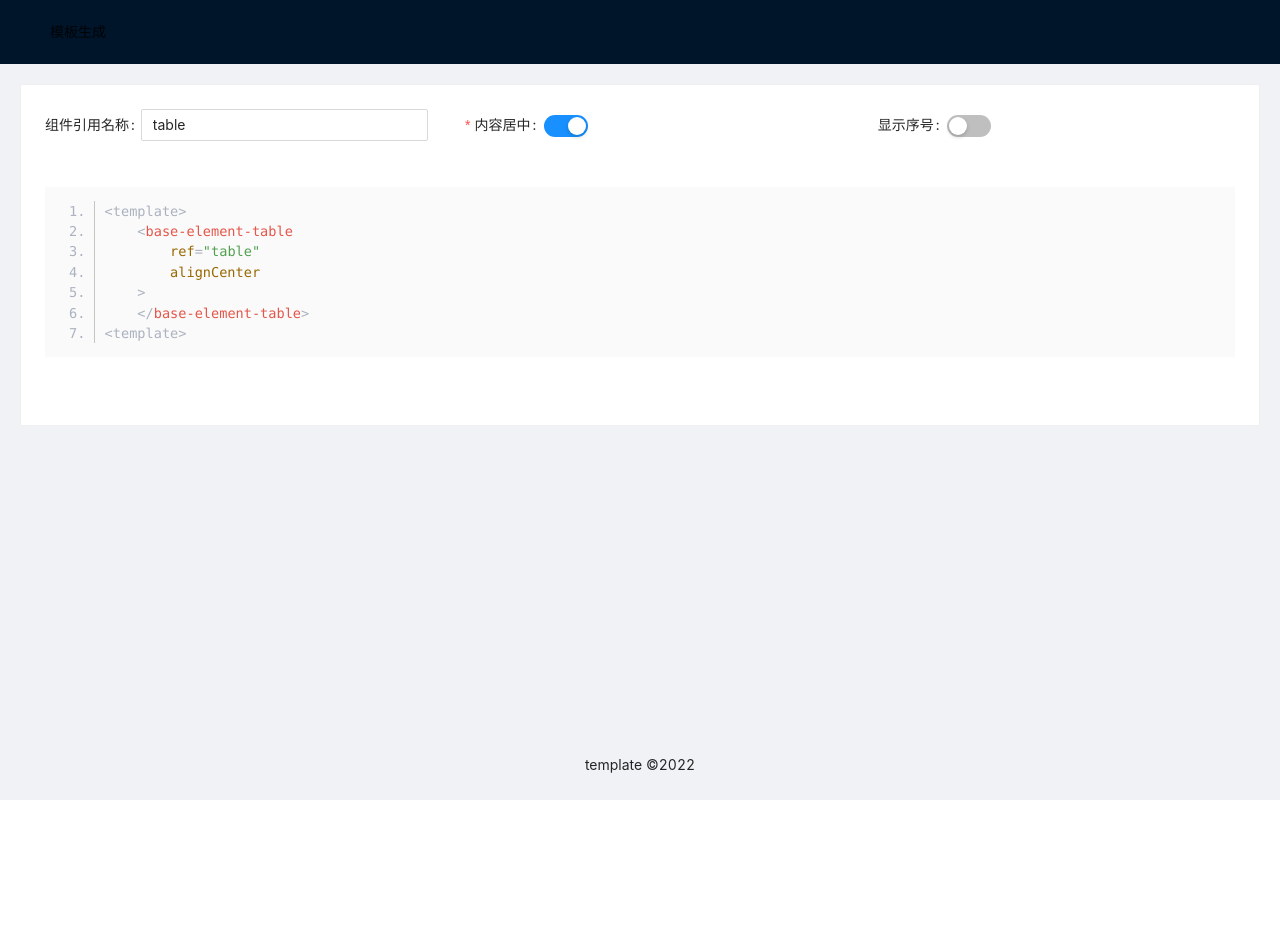
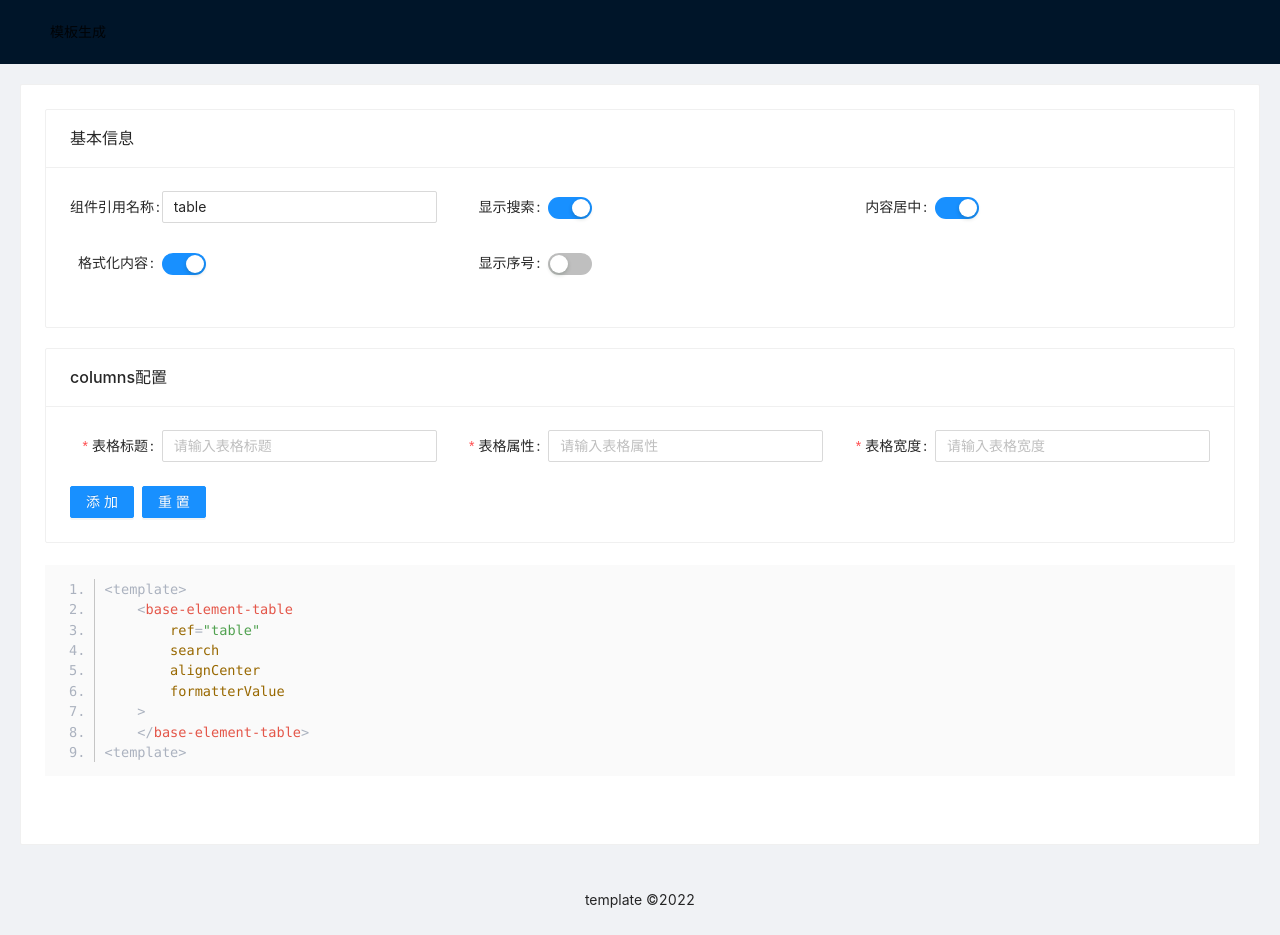
Before and after one commit to LCJ-MinYa/template, a Vue app: page /#/supplyChainBaseElementTable in a window 1280 px wide. Before the commit the page ends 800 px from the top, so only its background shows below. Built offline with nearby package versions, Linux system fonts and the light colour scheme.

Commit message:
组件编写

```diff
--- a/src/assets/styles/common.css
+++ b/src/assets/styles/common.css
@@ -1,7 +1,4 @@
-.container {
-    padding: 20px;
-}
-
+/* 显示行号css */
 pre {
     position: relative;
     min-width: 600px;
@@ -32,3 +29,11 @@ pre {
     list-style-position: outside;
     border-left: 1px solid #c5c5c5;
 }
+
+/* 全局css */
+.container {
+    padding: 20px;
+}
+.margin-bottom-20 {
+    margin-bottom: 20px;
+}
--- a/src/layout/index.ts
+++ b/src/layout/index.ts
@@ -1,12 +1,13 @@
 /*
  * @Author: LiChaoJun
  * @Date: 2022-04-19 15:44:56
- * @LastEditTime: 2022-04-22 15:35:32
+ * @LastEditTime: 2022-04-25 10:14:48
  * @LastEditors: LiChaoJun
  * @Description: layout全局注册组件
  */
+import { App as Application } from 'vue';
 import LayoutBasicPage from './page/basic.vue';
 
-export default function install(app: any): void {
+export default function install(app: Application): void {
     app.component('LayoutBasicPage', LayoutBasicPage);
 }
--- a/src/main.ts
+++ b/src/main.ts
@@ -1,36 +1,26 @@
 /*
  * @Author: LiChaoJun
  * @Date: 2022-04-18 11:13:31
- * @LastEditTime: 2022-04-24 17:26:18
+ * @LastEditTime: 2022-04-25 10:14:15
  * @LastEditors: LiChaoJun
  * @Description: main
  */
-import { createApp } from 'vue';
+import 'ant-design-vue/dist/antd.css';
+import '@/assets/styles/common.css';
+import 'highlight.js/styles/atom-one-light.css';
+
+import { createApp, App as Application } from 'vue';
 import App from './App.vue';
 import router from './router';
 import store from './store';
 import Antd from 'ant-design-vue';
-import 'ant-design-vue/dist/antd.css';
 import components from '@/layout/index';
-import '@/assets/styles/common.css';
+import Plugins from '@/plugins';
 
-import 'highlight.js/styles/atom-one-light.css';
-import hljs from 'highlight.js';
-
-const app = createApp(App);
-app.use((app) => {
-    app.directive('highlight', function (el) {
-        const blocks = el.querySelectorAll('pre code');
-        blocks.forEach((block: any) => {
-            hljs.highlightBlock(block);
-            // 从这开始是设置行号
-            block.innerHTML = `<ol><li>${block.innerHTML.replace(/\n/g, `</li><li class="line">`)}</li></ol>`;
-        });
-    });
-});
-
+const app: Application = createApp(App);
 app.use(store);
 app.use(router);
 app.use(Antd);
 app.use(components);
+app.use(Plugins);
 app.mount('#app');
--- /dev/null
+++ b/src/plugins/baseDirective.ts
@@ -0,0 +1,25 @@
+/*
+ * @Author: LiChaoJun
+ * @Date: 2022-04-25 09:37:22
+ * @LastEditTime: 2022-04-25 10:24:18
+ * @LastEditors: LiChaoJun
+ * @Description: 全局公用vue指令注册
+ */
+import { App as Application } from 'vue';
+import hljs from 'highlight.js';
+
+const BaseDirective = {
+    install(app: Application): void {
+        app.directive('highlight', function (el) {
+            const blocks: NodeList = el.querySelectorAll('pre code');
+            // eslint-disable-next-line
+            blocks.forEach((block: any) => {
+                hljs.highlightElement(block);
+                // 从这开始是设置行号
+                block.innerHTML = `<ol><li>${block.innerHTML.replace(/\n/g, `</li><li class="line">`)}</li></ol>`;
+            });
+        });
+    },
+};
+
+export default BaseDirective;
--- /dev/null
+++ b/src/plugins/index.ts
@@ -0,0 +1,17 @@
+/*
+ * @Author: LiChaoJun
+ * @Date: 2022-04-25 09:36:37
+ * @LastEditTime: 2022-04-25 09:47:38
+ * @LastEditors: LiChaoJun
+ * @Description: 全局公用插件注册
+ */
+import { App as Application } from 'vue';
+import BaseDirective from './baseDirective';
+
+const Plugins = {
+    install(app: Application): void {
+        app.use(BaseDirective);
+    },
+};
+
+export default Plugins;
--- /dev/null
+++ b/src/utils/util.ts
@@ -0,0 +1,11 @@
+/*
+ * @Author: LiChaoJun
+ * @Date: 2022-04-25 10:19:51
+ * @LastEditTime: 2022-04-25 10:23:30
+ * @LastEditors: LiChaoJun
+ * @Description: util封装函数
+ */
+
+export function replaceEmptyLine(str: string): string {
+    return str.replace(/(\n[\s\t]*\r*\n)/g, '\n').replace(/^[\n\r\n\t]*|[\n\r\n\t]*$/g, '');
+}
--- a/src/views/dashboard/index.vue
+++ b/src/views/dashboard/index.vue
@@ -6,13 +6,7 @@
     </a-card>
 </template>
 
-<script lang="ts">
-import { defineComponent } from 'vue'; // @ is an alias to /src
-
-export default defineComponent({
-    name: 'Home',
-    components: {},
-});
+<script setup lang="ts">
 </script>
 
 <style scoped>
--- a/src/views/supplyChain/baseElementTable.vue
+++ b/src/views/supplyChain/baseElementTable.vue
@@ -1,17 +1,16 @@
 <!--
  * @Author: LiChaoJun
  * @Date: 2022-04-18 11:13:31
- * @LastEditTime: 2022-04-24 17:11:57
+ * @LastEditTime: 2022-04-25 15:45:08
  * @LastEditors: LiChaoJun
  * @Description: baseElementTable模板
 -->
 <template>
     <a-card>
+        <a-card title="基本信息" class="margin-bottom-20">
             <a-form
-            name="form"
                 :label-col="{ span: 6 }"
                 :wrapper-col="{ span: 18, offset: 0 }"
-            autocomplete="off"
                 :model="formState"
                 :rules="formRules"
             >
@@ -22,8 +21,18 @@
                         </a-form-item>
                     </a-col>
                     <a-col :span="8">
+                        <a-form-item label="显示搜索" name="search">
+                            <a-switch v-model:checked="formState.search" />
+                        </a-form-item>
+                    </a-col>
+                    <a-col :span="8">
                         <a-form-item label="内容居中" name="alignCenter">
                             <a-switch v-model:checked="formState.alignCenter" />
+                        </a-form-item>
+                    </a-col>
+                    <a-col :span="8">
+                        <a-form-item label="格式化内容" name="formatterValue">
+                            <a-switch v-model:checked="formState.formatterValue" />
                         </a-form-item>
                     </a-col>
                     <a-col :span="8">
@@ -33,6 +42,41 @@
                     </a-col>
                 </a-row>
             </a-form>
+        </a-card>
+
+        <a-card title="columns配置">
+            <a-form
+                ref="columnsRef"
+                :label-col="{ span: 6 }"
+                :wrapper-col="{ span: 18, offset: 0 }"
+                :model="columnsFormState"
+                :rules="columnsFormRules"
+            >
+                <a-row :gutter="20">
+                    <a-col :span="8">
+                        <a-form-item label="表格标题" name="label">
+                            <a-input v-model:value="columnsFormState.label" placeholder="请输入表格标题" />
+                        </a-form-item>
+                    </a-col>
+                    <a-col :span="8">
+                        <a-form-item label="表格属性" name="prop">
+                            <a-input v-model:value="columnsFormState.prop" placeholder="请输入表格属性" />
+                        </a-form-item>
+                    </a-col>
+                    <a-col :span="8">
+                        <a-form-item label="表格宽度" name="width">
+                            <a-input v-model:value="columnsFormState.width" placeholder="请输入表格宽度" />
+                        </a-form-item>
+                    </a-col>
+                </a-row>
+            </a-form>
+            <a-row justify="start">
+                <a-space>
+                    <a-button type="primary" @click="addColumns">添加</a-button>
+                    <a-button type="primary" @click="resetColumns">重置</a-button>
+                </a-space>
+            </a-row>
+        </a-card>
         <pre v-highlight>
             <code class="javascript">{{ code }}</code>
         </pre>
@@ -40,8 +84,8 @@
 </template>
 
 <script setup lang="ts">
-import { computed, ComputedRef, onMounted, reactive } from 'vue';
-import { baseElementTableString, BaseElementTableConfigForm } from './string';
+import { ref, computed, ComputedRef, onMounted, reactive } from 'vue';
+import { baseElementTableString, BaseElementTableConfigForm, ColumnsForm } from './string';
 import { baseRules } from '@/utils/rule';
 
 /** onMounted */
@@ -49,15 +93,42 @@ onMounted(() => {
     // console.log('onMounted');
 });
 
-const formState: BaseElementTableConfigForm = reactive<BaseElementTableConfigForm>({
+const formState = reactive<BaseElementTableConfigForm>({
     ref: 'table',
+    search: true,
     alignCenter: true,
+    formatterValue: true,
     showSerialNumber: false,
 });
+const formRules = reactive({
+    // ref: [baseRules.required('组件引用名称')],
+    // alignCenter: [baseRules.requireChange('是否居中')],
+    // showSerialNumber: [baseRules.requireChange('是否显示序号')],
+});
 
-const formRules = reactive({
-    alignCenter: [baseRules.required('是否居中')],
+const columnsRef = ref();
+const columnsFormState = reactive<ColumnsForm>({
+    label: '',
+    prop: '',
+    width: '',
 });
+const columnsFormRules = reactive({
+    label: [baseRules.required('表格标题')],
+    prop: [baseRules.required('表格属性')],
+    width: [baseRules.required('表格宽度'), baseRules.nums()],
+});
+const columns: Array<ColumnsForm> = [];
+const addColumns = (): void => {
+    columnsRef.value
+        .validate()
+        .then((result: ColumnsForm) => {
+            columns.push(result);
+        })
+        .catch((err: any) => console.log(err));
+};
+const resetColumns = (): void => {
+    columnsRef.value.resetFields();
+};
 
 const code: ComputedRef = computed(() => {
     return baseElementTableString(formState);
--- a/src/views/supplyChain/string.ts
+++ b/src/views/supplyChain/string.ts
@@ -1,31 +1,40 @@
 /*
  * @Author: LiChaoJun
  * @Date: 2022-04-20 17:38:17
- * @LastEditTime: 2022-04-22 15:13:59
+ * @LastEditTime: 2022-04-25 15:23:24
  * @LastEditors: LiChaoJun
  * @Description: 模板string
  */
+import { replaceEmptyLine } from '@/utils/util';
 interface BaseElementTableConfigForm {
     ref?: string;
+    search?: boolean;
     alignCenter?: boolean;
+    formatterValue?: boolean;
     showSerialNumber?: boolean;
 }
 
+interface ColumnsForm extends anyObjectType {
+    label: string;
+    prop: string;
+    width: string;
+}
+
 const baseElementTableString = (formState: BaseElementTableConfigForm): string => {
-    const { ref, alignCenter, showSerialNumber } = formState;
+    const { ref, search, formatterValue, alignCenter, showSerialNumber } = formState;
     const str = `\
 <template>
     <base-element-table
         ${ref ? `ref="${ref}"` : ''}
+        ${search ? 'search' : ''}
         ${alignCenter ? 'alignCenter' : ''}
-        ${showSerialNumber ? 'showSerialNumber' : ''}
-        ${showSerialNumber ? 'showSerialNumber' : ''}
+        ${formatterValue ? 'formatterValue' : ''}
         ${showSerialNumber ? 'showSerialNumber' : ''}
     >
 
     </base-element-table>
 <template>`;
-    return str.replace(/(\n[\s\t]*\r*\n)/g, '\n').replace(/^[\n\r\n\t]*|[\n\r\n\t]*$/g, '');
+    return replaceEmptyLine(str);
 };
 
-export { baseElementTableString, BaseElementTableConfigForm };
+export { baseElementTableString, BaseElementTableConfigForm, ColumnsForm };
```
Also changed, not shown: src/types/global.d.ts (added, +15 -0 lines), .eslintrc.js, 11 other files (tests, documents, lock files or other folders). Lines whose indentation alone changed are shown as unchanged.
